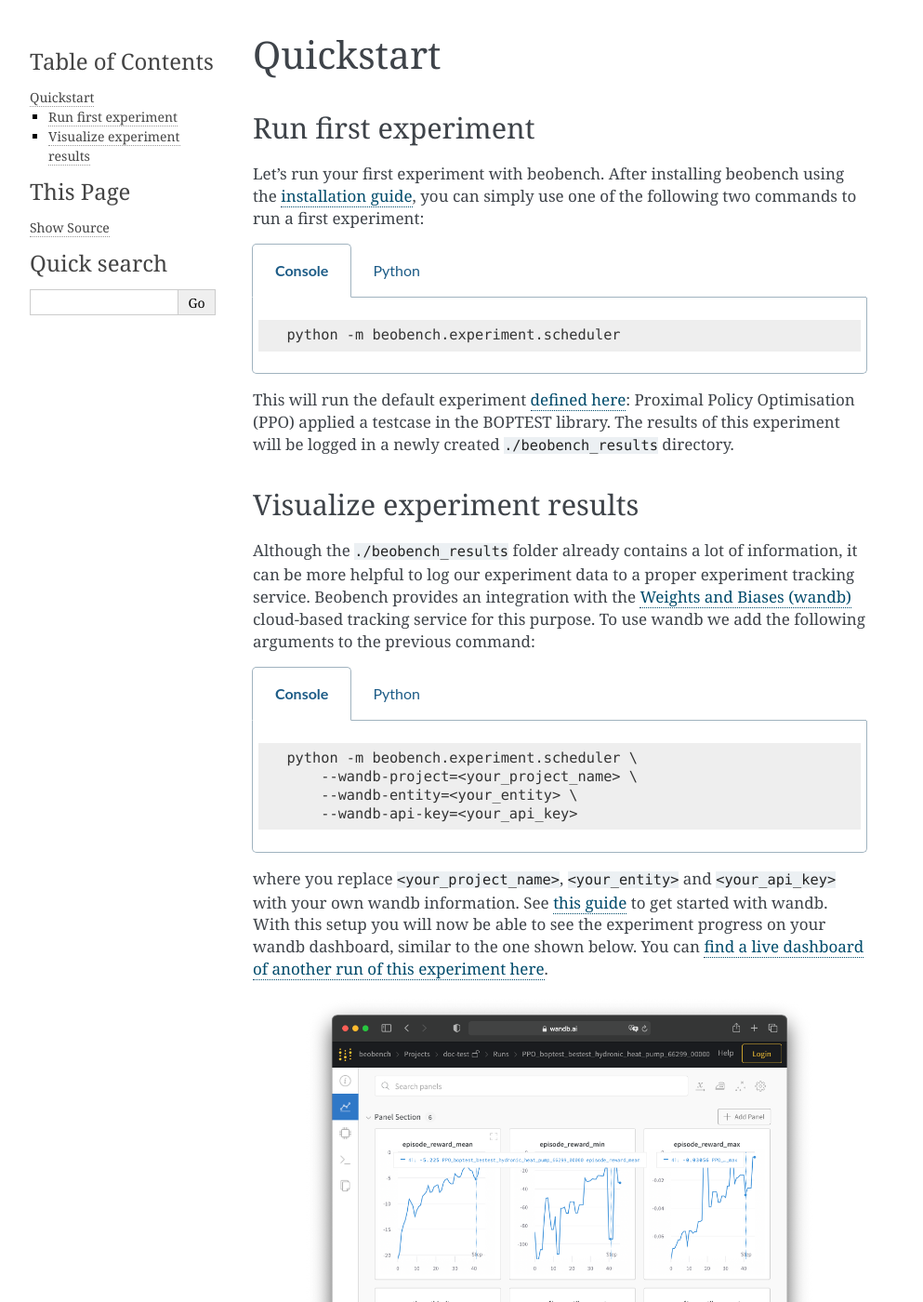
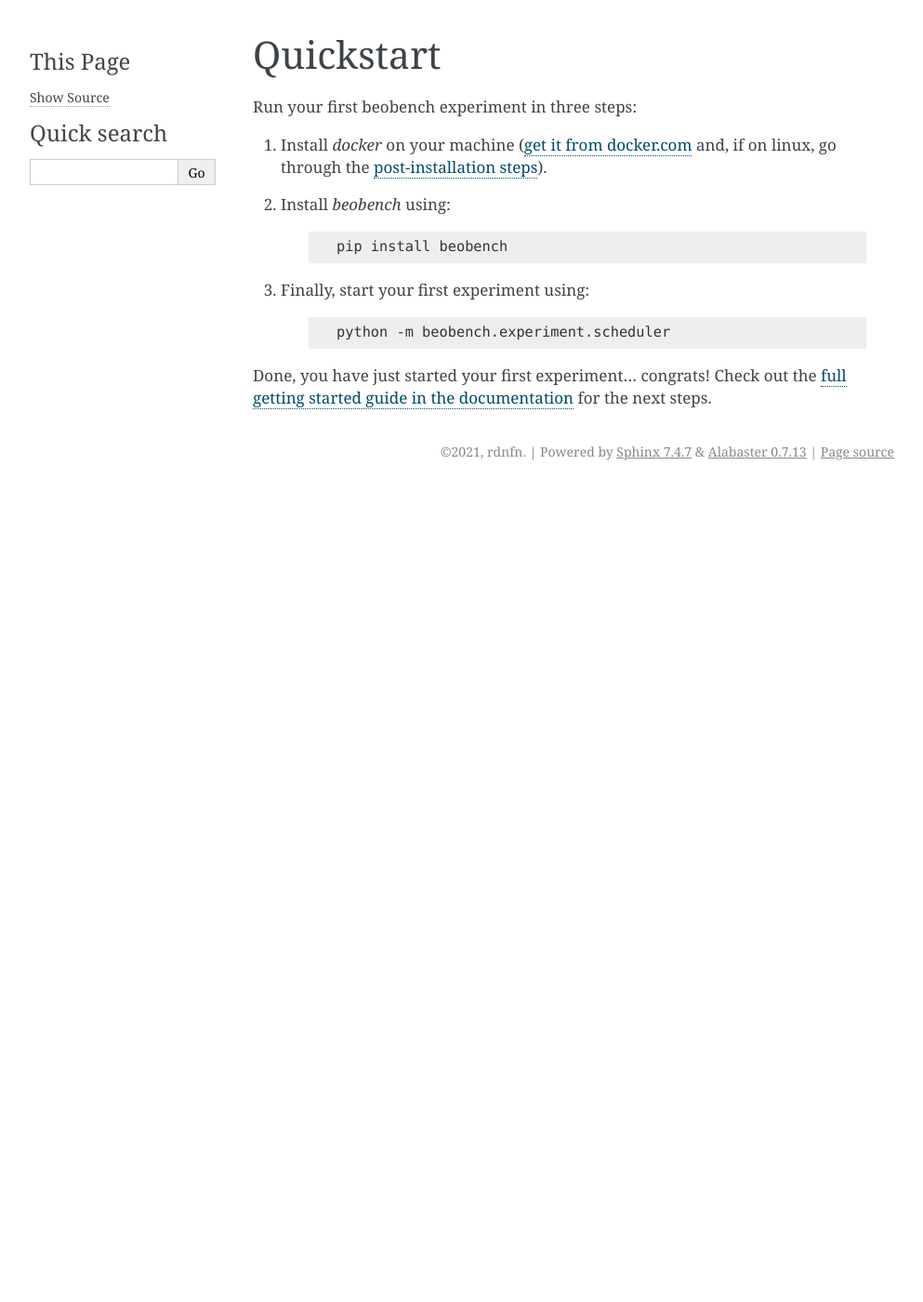
Before and after one commit to rdnfn/beobench, a Sphinx documentation site: the page built from docs/guides/quickstart.rst, in a window 1280 px wide and 1400 px high. Shown: the whole window at 93% size, without its empty margins (148-1141 px from the left). Built offline with Sphinx 7.4.7, drawn with Linux system fonts in a browser that asks for light colours.

Commit message:
docs: create getting started guide separate of quickstart

```diff
--- a/docs/guides.rst
+++ b/docs/guides.rst
@@ -7,7 +7,7 @@
 .. toctree::
    :maxdepth: 2
 
-   guides/quickstart
+   guides/getting_started
    guides/intro_experiment
    guides/add_env
    guides/dev_env
--- a/docs/guides/quickstart.rst
+++ b/docs/guides/quickstart.rst
@@ -1,55 +1,4 @@
 
-Quickstart
-----------
-
-Run first experiment
-^^^^^^^^^^^^^^^^^^^^^^
-
-Let's run your first experiment with beobench. After installing beobench using the :ref:`installation guide <sec-installation>`, you can simply use one of the following two commands to run a first experiment:
-
-.. tabs::
-
-    .. code-tab:: console Console
-
-            python -m beobench.experiment.scheduler
-
-    .. code-tab:: python
-
-        import beobench.experiment.scheduler
-
-        beobench.experiment.scheduler.run()
-
-This will run the default experiment `defined here <beobench/experiment/definitions/default.py>`_: Proximal Policy Optimisation (PPO) applied a testcase in the BOPTEST library. The results of this experiment will be logged in a newly created ``./beobench_results`` directory.
-
-Visualize experiment results
-^^^^^^^^^^^^^^^^^^^^^^^^^^^^^^
-
-Although the ``./beobench_results`` folder already contains a lot of information, it can be more helpful to log our experiment data to a proper experiment tracking service. Beobench provides an integration with the `Weights and Biases (wandb) <wandb.com>`_ cloud-based tracking service for this purpose. To use wandb we add the following arguments to the previous command:
-
-.. tabs::
-
-    .. code-tab:: console Console
-
-            python -m beobench.experiment.scheduler \
-                --wandb-project=<your_project_name> \
-                --wandb-entity=<your_entity> \
-                --wandb-api-key=<your_api_key>
-
-    .. code-tab:: python
-
-        import beobench.experiment.scheduler
-
-        beobench.experiment.scheduler.run(
-                wandb_project=<your_project_name>,
-                wandb_entity=<your_entity>,
-                wandb_api_key=<your_api_key>
-        )
-where you replace ``<your_project_name>``, ``<your_entity>`` and ``<your_api_key>`` with your own wandb information. See `this guide <https://docs.wandb.ai/quickstart>`_ to get started with wandb. With this setup you will now be able to see the experiment progress on your wandb dashboard, similar to the one shown below. You can `find a live dashboard of another run of this experiment here <https://wandb.ai/beobench/doc-test/runs/66299_00000>`_.
-
-.. image:: ../_static/wandb_demo.png
-   :width: 550 px
-   :alt: wandb website
-   :align: center
-   :target: `example wandb`_
-
-.. _example wandb: https://wandb.ai/beobench/doc-test/runs/66299_00000
+.. include:: ../../README.rst
+   :start-after: start-quickstart
+   :end-before: end-quickstart
```
Also changed, not shown: docs/guides/getting_started.rst (added, +56 -0 lines).
